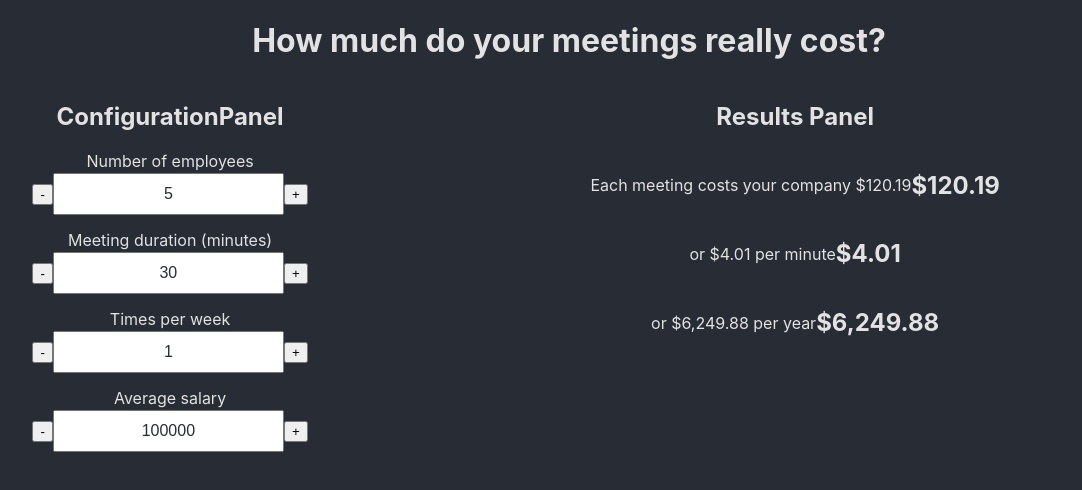
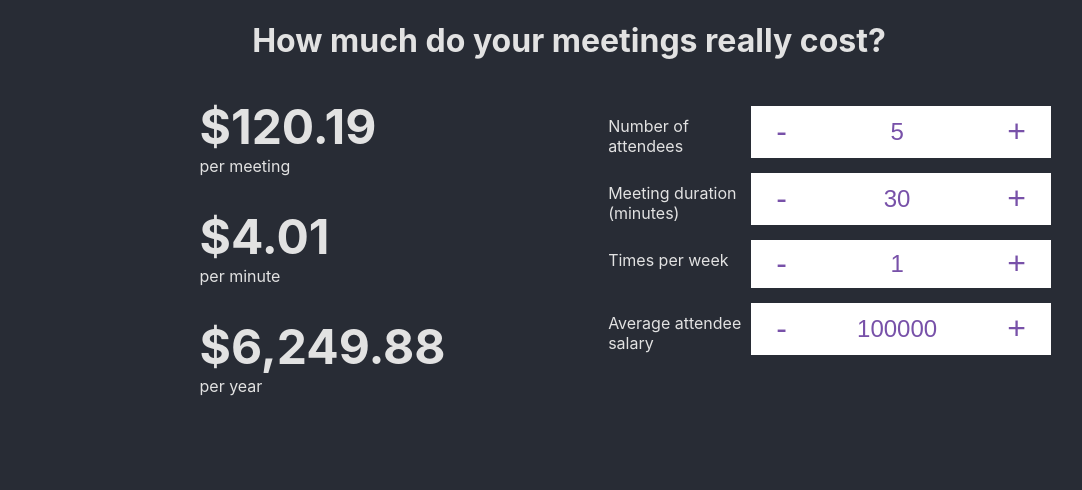
Before and after one commit to justincoh/meeting_cost_calculator, a React (Create React App) app in the folder react_version/: page / in a window 1280 px wide. Shown: the top 490 px of the page, without its empty margins (71-1153 px from the left). Built offline with nearby package versions, Linux system fonts and the light colour scheme.

Commit message:
react version mvp complete

```diff
--- a/react_version/src/App.css
+++ b/react_version/src/App.css
@@ -2,20 +2,10 @@ body {
   --justin-joyce-purple: #7851a9;
   --justin-joyce-black: #282c35;
   --justin-joyce-white: #e2e2e2;
-
   background-color: var(--justin-joyce-black);
   color: var(--justin-joyce-white);
-
   display: block;
   box-sizing: border-box;
-}
-
-.color-black {
-  color: var(--justin-joyce-black);
-}
-
-.App {
-  /* text-align: center; */
 }
 
 .text-center {
@@ -24,18 +14,42 @@ body {
 
 .plus-minus-input {
   margin-bottom: 15px;
+  display: flex;
 }
 
-.plus-minus-input label {
+.plus-minus-label {
   display: block;
-  margin: 10px 0 2px;
+  margin: 10px 5px 2px;
+  text-align: left;
+  width: 30%;
 }
 
 .plus-minus-input input {
+  color: var(--justin-joyce-purple);
+  font-size: 1.5em;
+  margin: 0;
+  padding: 10px;
   text-align: center;
-  padding: 10px;
-  font-size: 16px;
+  width: 75%;
+  border: none;
+  border-radius: 0;
 }
+
+.plus-minus-input button {
+  font-size: 2em;
+  background: white;
+  border: none;
+  border-radius: 0;
+  color: var(--justin-joyce-purple);
+  cursor: pointer;
+  padding: 0 25px;
+}
+
+.input-wrapper {
+  display: flex;
+  width: 65%;
+}
+
 
 /* Remove the default up and down arrows from the number input */
 .plus-minus-input input::-webkit-outer-spin-button,
@@ -54,22 +68,78 @@ body {
   flex-flow: row wrap;
 }
 
+.width-100 {
+  width: 100%;
+}
+
+.mt0 {
+  margin-top: 0;
+}
+
+.mb0 {
+  margin-bottom: 0;
+}
+
 .configuration-panel {
-  width: 33%;
-  /* border: 1px solid var(--justin-joyce-white); */
-  /* background-color: var(--justin-joyce-white); */
-  /* color: var(--justin-joyce-black); */
+  width: 45%;
+}
+
+.results-card-container {
+  width: 51%;
 }
 
 .results-card {
-  width: 100%;
   justify-content: center;
-  align-items: center;
 }
 
 .results-panel {
-  width: 60%;
-  /* border: 1px solid var(--justin-joyce-white); */
-  /* background-color: var(--justin-joyce-white); */
-  /* color: var(--justin-joyce-black); */
+  width: 50%;
 }
+
+.dollar-amount {
+  font-size: 3em;
+  margin-top: 15px;
+}
+
+@media (min-width: 1024px) {
+  .App {
+    margin: 0 10%;
+  }
+
+  .configuration-panel {
+    /* to line up with results */
+    margin-top: 1.5em;
+  }
+}
+@media (max-width: 1024px) {
+  .results-panel {
+    width: 100%;
+    margin-bottom: 10px;
+  }
+
+  .configuration-panel {
+    width: 100%;
+  }
+
+  .plus-minus-input {
+    justify-content: space-between;
+    text-align: center;
+    flex-flow: row wrap;
+  }
+
+  .plus-minus-label {
+    width: 100%;
+    margin-bottom: 10px;
+    text-align: center;
+    font-size: 1.5em;
+  }
+
+  .input-wrapper {
+    width: 90%;
+    margin: auto;
+  }
+
+  h1 {
+    margin-bottom: 0;
+  }
+}
--- a/react_version/src/App.js
+++ b/react_version/src/App.js
@@ -9,8 +9,8 @@ const App = () => {
       <h1 className="text-center">How much do your meetings really cost?</h1>
       <div className="flex flex-wrap">
         <ContextProvider>
+          <ResultsPanel />
           <ConfigurationPanel />
-          <ResultsPanel />
         </ContextProvider>
       </div>
     </div>
--- a/react_version/src/ConfigurationPanel.js
+++ b/react_version/src/ConfigurationPanel.js
@@ -7,7 +7,7 @@ const ConfigurationPanel = (props) => {
 
     return (
         <div className={`border-solid configuration-panel ${props.className}`}>
-            <h2 className="text-center">ConfigurationPanel</h2>
+            {/* <h2 className="text-center">ConfigurationPanel</h2> */}
             <div className="plus-minus-container text-center">
                 {Object.values(dataPoints).map(data => (
                     <PlusMinusInput
--- a/react_version/src/PlusMinusInput.js
+++ b/react_version/src/PlusMinusInput.js
@@ -1,4 +1,6 @@
 import React from "react";
+
+const nonNumberMatcher = new RegExp(/\D/);
 
 const PlusMinusInput = ({
     label,
@@ -8,7 +10,7 @@ const PlusMinusInput = ({
     value,
 }) => {
     const onDecrement = () => {
-        const newValue = value - step;
+        const newValue = parseInt(value) - step;
         if (newValue < 0) {
             setter(0);
             return;
@@ -17,7 +19,12 @@ const PlusMinusInput = ({
         setter(newValue);
     }
     const onChange = (e) => {
-        setter(e.target.value);
+        const newValue = e.target.value;
+        if(nonNumberMatcher.test(newValue)) {
+            return;
+        }
+
+        setter(newValue);
     }
 
     return (
@@ -26,22 +33,25 @@ const PlusMinusInput = ({
                 className="plus-minus-label"
                 htmlFor={label}
             >{label}</label>
+            <div className="input-wrapper">
                 <button
                     type="button"
                     onClick={onDecrement}
+                    className="minus"
                 >-</button>
                 <input
                     name={label}
-                type="number"
+                    type="tel"
+                    pattern="[0-9]*"
                     min="1"
-                className="color-black"
                     value={value}
                     onChange={onChange}
                 />
                 <button
                     type="button"
-                onClick={() => setter(value + step)}
+                    onClick={() => setter(parseInt(value) + step)}
                 >+</button>
+            </div>
         </div>
     );
 };
--- a/react_version/src/ResultsCard.js
+++ b/react_version/src/ResultsCard.js
@@ -3,9 +3,11 @@ import { formatDollars } from "./utils";
 
 const ResultsCard = ({ label, dollarCost }) => {
     return (
-        <div className="results-card flex">
-            <p>{label}</p>
-            <h2>{formatDollars(dollarCost)}</h2>
+        <div className="results-card width-100">
+            <h2 className="dollar-amount width-100 mb0">
+                {formatDollars(dollarCost)}
+            </h2>
+            <p className="width-100 mt0">{label}</p>
         </div>
     );
 };
--- a/react_version/src/ResultsPanel.js
+++ b/react_version/src/ResultsPanel.js
@@ -38,22 +38,26 @@ const ResultsPanel = (props) => {
 
     return (
         <div className={`results-panel ${props.className}`}>
-            <h2 className="text-center">Results Panel</h2>
-            <div className="flex">
+            {/* <h2 className="text-center">Results Panel</h2> */}
+            <div className="flex text center">
+                <div className="results-card-container">
                     <ResultsCard
-                    label={
-                        `Each meeting costs your company ${formatDollars(costPerMeeting)}`
-                    }
+                        label="per meeting"
                         dollarCost={costPerMeeting}
                     />
+                </div>
+                <div className="results-card-container">
                     <ResultsCard
-                    label={`or ${formatDollars(costPerMinute)} per minute`}
+                        label="per minute"
                         dollarCost={costPerMinute}
                     />
+                </div>
+                <div className="results-card-container">
                     <ResultsCard
-                    label={`or ${formatDollars(costPerYear)} per year`}
+                        label="per year"
                         dollarCost={costPerYear}
                     />
+                </div>
             </div>
         </div>
     );
--- a/react_version/src/meetingContext.js
+++ b/react_version/src/meetingContext.js
@@ -12,7 +12,7 @@ const ContextProvider = ({ children }) => {
         <MeetingContext.Provider value={{
             numEmployees: {
                 name: "numEmployees",
-                label: "Number of employees",
+                label: "Number of attendees",
                 value: numEmployees,
                 setter: setNumEmployees,
                 step: 1,
@@ -33,7 +33,7 @@ const ContextProvider = ({ children }) => {
             },
             averageSalary: {
                 name: "averageSalary",
-                label: "Average salary",
+                label: "Average attendee salary",
                 value: averageSalary,
                 setter: setAverageSalary,
                 step: 25000,
```
Lines whose indentation alone changed are shown as unchanged.
